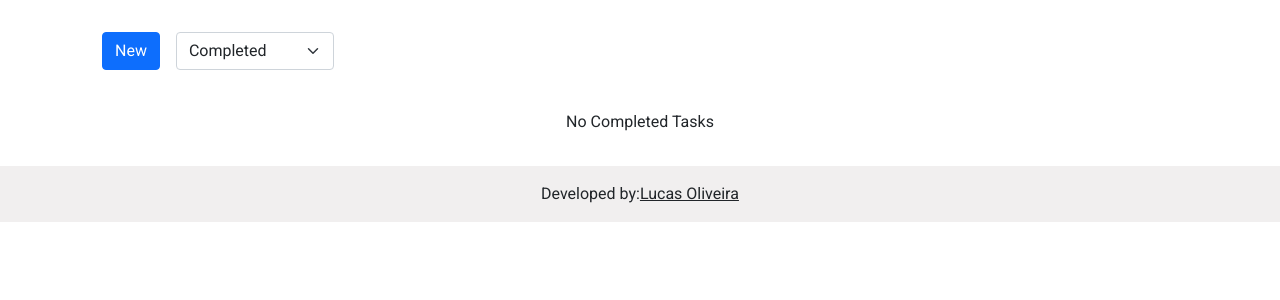
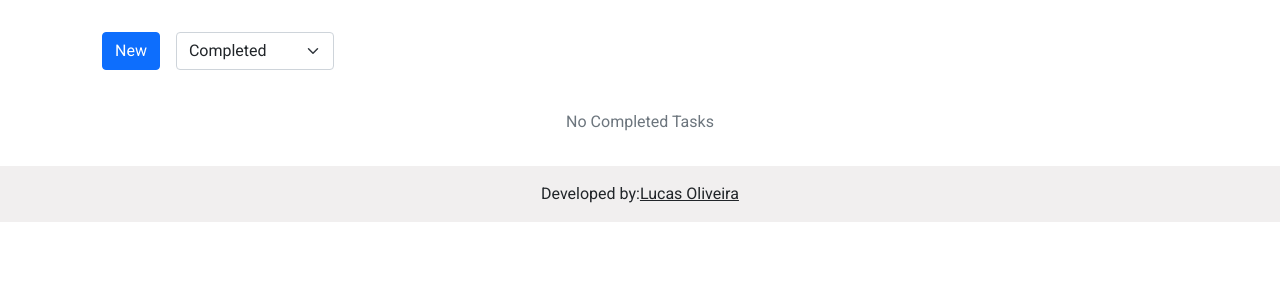
Before and after one commit to Skaylan/flask_crud, a Flask app: page /user_page/1 in a window 1280 px wide. Shown: the part 56-356 px from the top of the page. Run offline with Flask 2, Linux system fonts and the light colour scheme; the visitor is signed in with stand-in values (Sample User, id 1); data that the repository does not hold is empty.

Commit message:
a few changes

```diff
--- a/app/templates/user_page.html
+++ b/app/templates/user_page.html
@@ -121,19 +121,19 @@
     {% else %}
       {% if op == 1 %}
         <div>
-          <p>No Completed Tasks</p>
+          <p class="text-secondary">No Completed Tasks</p>
         </div>
       {% elif op == 2 %}
         <div>
-          <p>No Uncompleted Tasks</p>
+          <p class="text-secondary">No Incomplete Tasks</p>
         </div>
       {% elif op == 0 %}
         <div>
-          <p>No Tasks</p>
+          <p class="text-secondary">No Tasks</p>
         </div>
       {% else %}
         <div>
-          <p>No Tasks</p>
+          <p class="text-secondary">No Tasks</p>
         </div>
       {% endif %}
     {% endif %}
```
